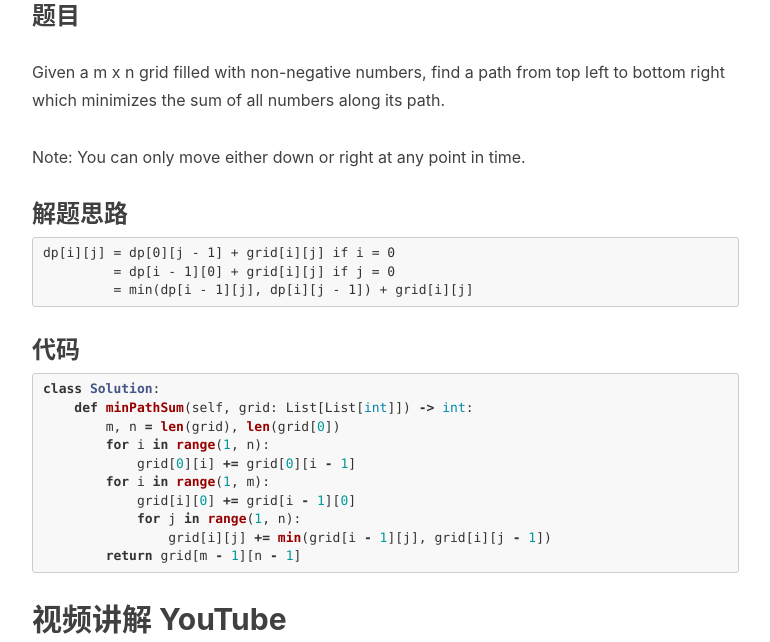
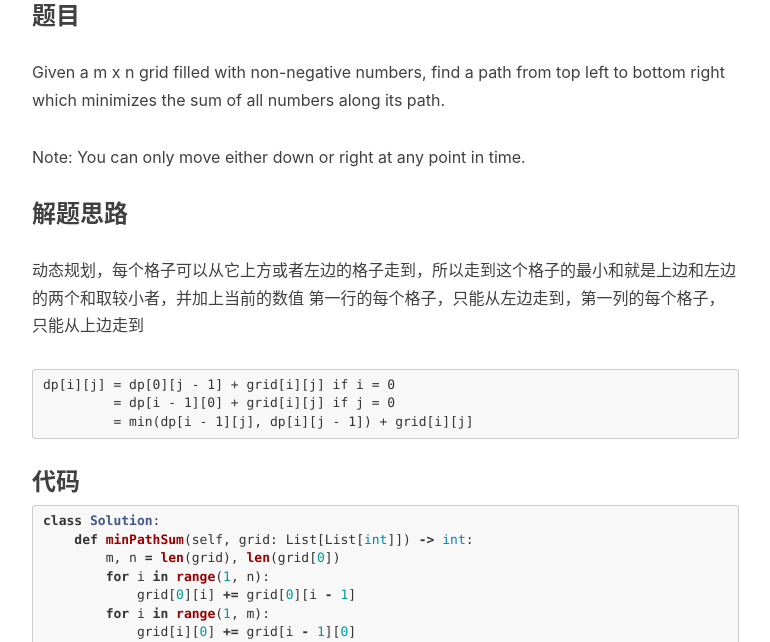
Before and after one commit to MaxMing0/MaxMing0.github.io, a Jekyll site: the page built from _posts/2020-04-26-Minimum-Path-Sum.md, in a window 1280 px wide and 900 px high, scrolled down 564 px, cut to the strip 0-642 px from the top of the window. Shown: the whole strip, without its empty margins (233-1003 px from the left). Built offline with Jekyll 4.4.1, drawn with Linux system fonts in a browser that asks for light colours; nearby versions of some CDN libraries; comment, search, counter and statistics services are not loaded.

Commit message:
Update 2020-04-26-Minimum-Path-Sum.md

````diff
--- a/_posts/2020-04-26-Minimum-Path-Sum.md
+++ b/_posts/2020-04-26-Minimum-Path-Sum.md
@@ -23,6 +23,8 @@ Note: You can only move either down or right at any point in time.
 
 ### 解题思路
 
+动态规划，每个格子可以从它上方或者左边的格子走到，所以走到这个格子的最小和就是上边和左边的两个和取较小者，并加上当前的数值
+第一行的每个格子，只能从左边走到，第一列的每个格子，只能从上边走到
 ```
 dp[i][j] = dp[0][j - 1] + grid[i][j] if i = 0
          = dp[i - 1][0] + grid[i][j] if j = 0
````
